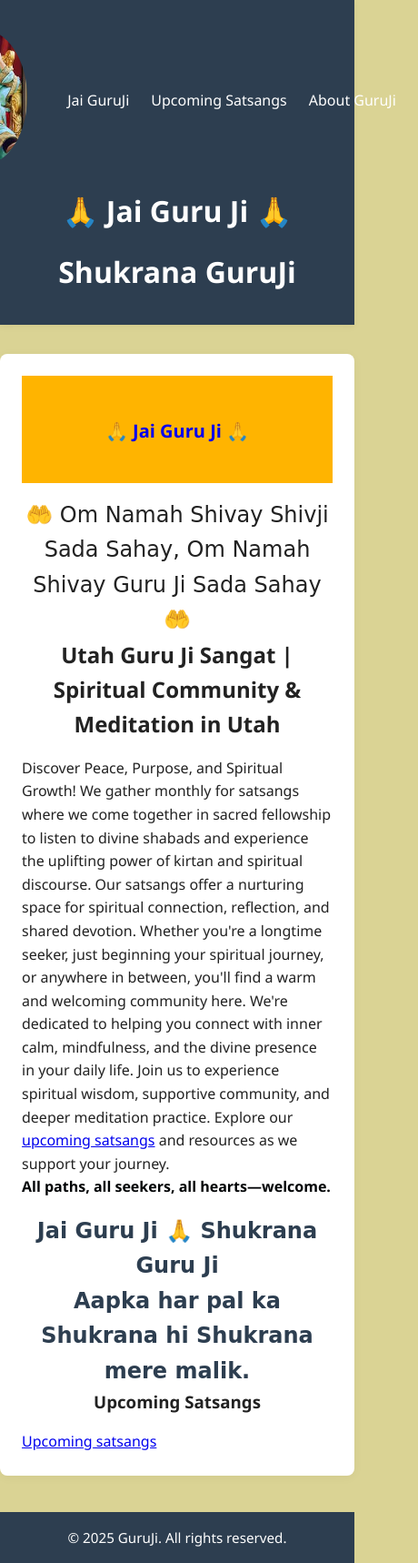
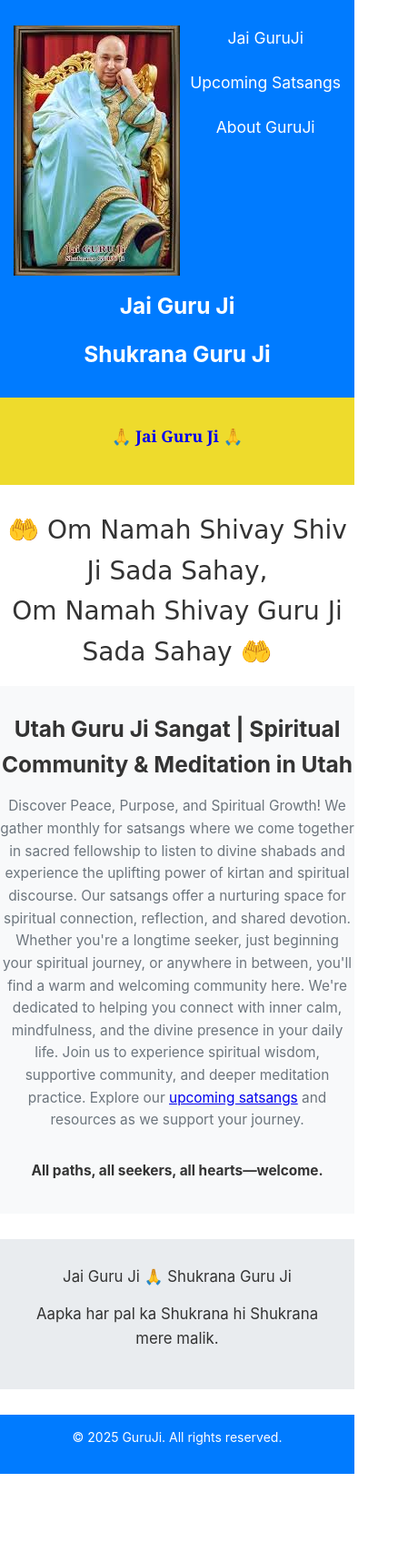
Before and after one commit to mverma45/gurujiwebsite, a plain HTML site: page index.html in a window 390 px wide. Shown: the whole page at 91% size, 460 px wide, since content can reach past the window. After the commit the page ends 1620 px from the top, so only its background shows below. Drawn offline with Linux system fonts and the light colour scheme; files that its build step writes are made by us from their sources.

Commit message:
redid the website, so it looks more cleaner

```diff
--- a/index.html
+++ b/index.html
@@ -5,9 +5,7 @@
 		<meta
 			name="viewport"
 			content="width=device-width, initial-scale=1.0" />
-		<link
-			rel="stylesheet"
-			href="styles.css" />
+
 		<title>GuruJi Website</title>
 		<link
 			rel="icon"
@@ -15,31 +13,30 @@
 			href="./faviconGuruJi.jpg" />
 		<link
 			rel="stylesheet"
-			href="/CSS/styles.css" />
+			href="./style.css" />
 	</head>
 	<body>
 		<header>
-			<nav>
+			<nav class="guruji-nav">
 				<img
-					src="GuruJi.jpeg"
-					alt="GuruJi"
-					class="logo" />
-				<ul>
+					src="./GuruJi.jpeg"
+					alt="GuruJi" />
+
+				<ul class="guruji-nav-links">
 					<li><a href="./index.html">Jai GuruJi</a></li>
 					<li><a href="./satsangs.html">Upcoming Satsangs</a></li>
 					<li><a href="./about.html">About GuruJi</a></li>
-					<a
-						href="wa.me"
-						target="_blank">
-					</a>
-					<!-- <li><a href="#">Videos</a></li> -->
 				</ul>
 			</nav>
-			<h1>&#x1F64F; Jai Guru Ji &#x1F64F;</h1>
-			<h1>Shukrana GuruJi</h1>
+
+			<section class="guruji-slogan">
+				<h1>Jai Guru Ji<br /></h1>
+				<h1>Shukrana Guru Ji</h1>
+			</section>
 		</header>
+
 		<main>
-			<section class="hero">
+			<section class="guruji-hero">
 				<h2>
 					<a
 						href="https://www.gurujisangatfoundation.com/our-guruji.html"
@@ -51,13 +48,15 @@
 
 			<section class="guruji-mantrajaap">
 				<p>
-					&#x1F932; Om Namah Shivay Shivji Sada Sahay, Om Namah Shivay Guru Ji
-					Sada Sahay &#x1F932;
+					&#x1F932; Om Namah Shivay Shiv Ji Sada Sahay, <br />Om Namah Shivay
+					Guru Ji Sada Sahay &#x1F932;
 				</p>
 			</section>
+
 			<section class="guruji-community-heading">
 				<h1>Utah Guru Ji Sangat | Spiritual Community & Meditation in Utah</h1>
-				<p>
+
+				<p class="guruji-community-intro">
 					Discover Peace, Purpose, and Spiritual Growth! We gather monthly for
 					satsangs where we come together in sacred fellowship to listen to
 					divine shabads and experience the uplifting power of kirtan and
@@ -71,16 +70,18 @@
 					our <a href="./satsangs.html">upcoming satsangs</a> and resources as
 					we support your journey.
 				</p>
-				<strong>All paths, all seekers, all hearts—welcome.</strong>
+
+				<h3>All paths, all seekers, all hearts—welcome.</h3>
 			</section>
+
 			<section class="guruji-thankfulness">
 				<p>Jai Guru Ji 🙏 Shukrana Guru Ji</p>
 				<p>Aapka har pal ka Shukrana hi Shukrana mere malik.</p>
 			</section>
-			<section>
-				<h3>Upcoming Satsangs</h3>
+
+			<!-- <section class="guruji-upcoming-satsangs-link">
 				<p><a href="./satsangs.html">Upcoming satsangs</a></p>
-			</section>
+			</section> -->
 			<!-- <section class="donation">
 				<h3>Support Our Mission</h3>
 				<p>
@@ -90,7 +91,8 @@
 				</p>
 			</section> -->
 		</main>
-		<footer>
+
+		<footer class="guruji-footer">
 			<p>&copy; 2025 GuruJi. All rights reserved.</p>
 		</footer>
 	</body>
--- /dev/null
+++ b/style.css
@@ -0,0 +1,254 @@
+* {
+	margin: 0;
+	padding: 0;
+	box-sizing: border-box;
+}
+
+:root {
+	--primary-color: #007bff;
+	--secondary-color: #6c757d;
+	--text-color: #333;
+	--bg-color: #fff;
+}
+
+html {
+	font-size: 16px;
+}
+
+body {
+	font-family: -apple-system, BlinkMacSystemFont, 'Segoe UI', Roboto, Oxygen,
+		Ubuntu, Cantarell, sans-serif;
+	color: var(--text-color);
+	background-color: var(--bg-color);
+	line-height: 1.6;
+}
+/* header */
+.guruji-nav {
+	display: flex;
+	justify-content: space-evenly;
+	padding: 1rem 0.25rem;
+	background-color: var(--primary-color);
+}
+
+.guruji-nav-links {
+	font-size: 1.25em;
+	list-style: none;
+	display: flex;
+	gap: 1.5rem;
+	align-items: center;
+}
+
+.guruji-hero {
+	text-align: center;
+	padding: 2rem 0;
+	background-color: #eedb2c;
+	margin-bottom: 2rem;
+}
+
+.guruji-hero a {
+	text-decoration: none;
+	font-family: Georgia, 'Times New Roman', Times, serif;
+	font-size: 1em;
+}
+
+.guruji-slogan {
+	font-size: 2em;
+	text-align: center;
+	margin-bottom: 1rem;
+}
+
+.guruji-mantrajaap {
+	font-family: cursive;
+	font-size: 2em;
+	text-align: center;
+}
+
+.guruji-community-heading {
+	max-width: 65em;
+	margin: 0 auto;
+	padding: 2rem 0;
+	background-color: #f8f9fa;
+	text-align: center;
+}
+
+.guruji-community-intro {
+	max-width: 75em;
+	margin: 1rem auto 0 auto;
+	font-size: 1.1em;
+	color: var(--secondary-color);
+	padding-bottom: 2em;
+}
+
+.guruji-thankfulness {
+	background-color: #e9ecef;
+	padding: 2rem;
+	text-align: center;
+	margin: 2rem 0;
+	font-size: 1.2em;
+}
+
+.guruji-upcoming-satsangs-map h3 {
+	text-align: center;
+	margin-bottom: 2rem;
+	font-weight: 400;
+}
+
+.guruji-upcoming-satsangs-table {
+	width: 80%;
+	border-collapse: collapse;
+	margin: 2% auto;
+	padding-bottom: 2em;
+}
+.guruji-upcoming-satsangs-table tr:nth-child(even) {
+	background-color: #f2f2f2;
+}
+
+.guruji-upcoming-satsangs-table th {
+	background-color: var(--primary-color);
+	color: white;
+}
+
+.guruji-upcoming-satsangs-table th,
+.guruji-upcoming-satsangs-table td {
+	border: 1px solid #ddd;
+	padding: 1em;
+	text-align: center;
+}
+
+.guruji-footer {
+	background-color: var(--primary-color);
+	color: white;
+	text-align: center;
+	padding: 1rem 0;
+	margin-top: 2rem;
+}
+
+.guruji-story-section {
+	max-width: 65em;
+	margin: 0 auto;
+	padding: 2rem 1rem;
+}
+
+.guruji-story-section h2 {
+	text-align: center;
+	margin-bottom: 1rem;
+}
+
+.guruji-story-section img {
+	display: block;
+	margin: 1rem auto;
+	max-width: 70%;
+	height: 25em;
+	border-radius: 8px;
+}
+
+/* Container */
+.container {
+	max-width: 1200px;
+	margin: 0 auto;
+	padding: 0 20px;
+}
+
+/* Header & Navigation */
+header {
+	background-color: var(--primary-color);
+	color: white;
+	padding: 1rem 0;
+}
+
+nav ul {
+	list-style: none;
+	display: flex;
+	gap: 2rem;
+	flex-wrap: wrap;
+}
+
+nav a {
+	color: white;
+	text-decoration: none;
+	transition: opacity 0.3s;
+}
+
+nav a:hover {
+	opacity: 0.8;
+}
+
+/* Grid Layout */
+.grid {
+	display: grid;
+	grid-template-columns: repeat(auto-fit, minmax(250px, 1fr));
+	gap: 2rem;
+}
+
+/* Buttons */
+button,
+.btn {
+	padding: 0.75rem 1.5rem;
+	background-color: var(--primary-color);
+	color: white;
+	/* border: none; */
+	border-radius: 4px;
+	cursor: pointer;
+	font-size: 1rem;
+	transition: background-color 0.3s;
+	margin: 1em;
+}
+
+button:hover,
+.btn:hover {
+	background-color: #0056b3;
+}
+
+/* Responsive Typography */
+h1 {
+	font-size: clamp(1.5rem, 5vw, 3rem);
+	margin-bottom: 1rem;
+}
+
+h2 {
+	font-size: clamp(1.25rem, 4vw, 2rem);
+	margin-bottom: 0.75rem;
+}
+
+h3 {
+	font-size: clamp(1.1rem, 3vw, 1.5rem);
+	margin-bottom: 0.5rem;
+}
+
+p {
+	margin-bottom: 1rem;
+}
+
+/* Tablet (768px and up) */
+@media (max-width: 768px) {
+	nav ul {
+		flex-direction: column;
+		gap: 1rem;
+	}
+
+	.grid {
+		grid-template-columns: 1fr;
+		gap: 1.5rem;
+	}
+
+	html {
+		font-size: 14px;
+	}
+}
+
+/* Mobile (480px and down) */
+@media (max-width: 480px) {
+	.container {
+		padding: 0 15px;
+	}
+
+	button,
+	.btn {
+		width: 100%;
+		padding: 0.75rem 1rem;
+	}
+
+	h1 {
+		font-size: 1.75rem;
+	}
+}
--- a/styles.css
+++ /dev/null
@@ -1,215 +0,0 @@
-/* index.css */
-
-/* Reset some default browser styles */
-* {
-	margin: 0;
-	padding: 0;
-	box-sizing: border-box;
-}
-
-/* Body styling */
-body {
-	font-family: 'Segoe UI', Arial, sans-serif;
-	background: #ccc26bb7;
-	color: #222;
-	line-height: 1.6;
-}
-
-.tangerine-regular {
-	font-family: 'Tangerine', cursive;
-	font-weight: 400;
-	font-style: normal;
-}
-
-.tangerine-bold {
-	font-family: 'Tangerine', cursive;
-	font-weight: 700;
-	font-style: normal;
-}
-
-/* Header styles */
-header {
-	background: #2d3e50;
-	color: #fff;
-	padding: 24px 0;
-	text-align: center;
-	box-shadow: 0 2px 8px rgba(0, 0, 0, 0.05);
-}
-
-/* Navigation styles */
-nav {
-	margin: 16px 0;
-}
-nav ul {
-	list-style: none;
-	display: flex;
-	justify-content: center;
-	gap: 24px;
-}
-nav a {
-	color: #fff;
-	text-decoration: none;
-	font-weight: 500;
-	transition: color 0.2s;
-}
-nav a:hover {
-	color: #ffb400;
-	transition: 1s;
-}
-
-/* Main content */
-.hero {
-	background: #ffb400;
-	color: #fff;
-	padding: 40px 20px;
-	text-align: center;
-}
-.hero h1 {
-	font-size: 2.5rem;
-	margin-bottom: 16px;
-}
-.hero p {
-	font-size: 1.2rem;
-}
-
-.hero h2 a {
-	font-size: 1.25rem;
-	margin-bottom: 16px;
-	text-decoration: none;
-}
-h1 {
-	text-align: center;
-	margin-bottom: 16px;
-}
-.guruji-mantrajaap {
-	font-family: 'Tangerine', cursive;
-	font-weight: 400;
-	font-style: normal;
-	font-size: 1.5rem;
-	text-align: center;
-	margin-top: 16px;
-}
-
-.guruji-thankfulness {
-	font-family: 'Tangerine', cursive;
-	font-weight: 700;
-	font-style: normal;
-	font-size: 1.5rem;
-	text-align: center;
-	margin-top: 16px;
-	color: #2d3e50;
-}
-
-main {
-	max-width: 100%;
-	margin: 32px auto;
-	padding: 24px;
-	background: #fff;
-	border-radius: 8px;
-	box-shadow: 0 2px 12px rgba(0, 0, 0, 0.04);
-}
-
-h3 {
-	text-align: center;
-	margin-bottom: 16px;
-}
-
-strong {
-	color: #000305;
-}
-/* Footer styles */
-footer {
-	background: #2d3e50;
-	color: #fff;
-	text-align: center;
-	padding: 16px 0;
-	margin-top: 40px;
-	font-size: 0.95rem;
-}
-
-/* Responsive design */
-@media (max-width: 100%) {
-	main {
-		padding: 12px;
-	}
-	nav ul {
-		flex-direction: column;
-		gap: 12px;
-	}
-}
-
-img {
-	max-width: 30%;
-	height: auto;
-	border-radius: 8px;
-	margin-bottom: 16px;
-}
-
-table {
-	width: 100%;
-	border-collapse: collapse;
-	margin-top: 20px;
-	margin-left: 5px;
-}
-
-th,
-td {
-	text-align: left;
-}
-
-th {
-	background-color: #f4f4f4;
-}
-
-tr:nth-child(even) {
-	background-color: #f9f9f9;
-}
-
-tr:hover {
-	background-color: #f1f1f1;
-}
-
-.logo {
-	max-width: 100px;
-	height: auto;
-	border-radius: 50%;
-	margin-bottom: 8px;
-}
-
-nav {
-	display: flex;
-	align-items: center;
-	justify-content: center;
-	gap: 24px;
-}
-
-nav ul {
-	display: flex;
-	justify-content: center;
-	gap: 24px;
-	margin-left: 20px;
-}
-
-nav a {
-	font-size: 100%;
-	text-wrap: nowrap;
-}
-
-nav a:hover {
-	color: #ffb400;
-	text-decoration: underline;
-}
-
-header nav {
-	display: flex;
-	align-items: center;
-	justify-content: center;
-}
-
-header {
-	background: #2d3e50;
-	color: #fff;
-	padding: 16px 0;
-	text-align: center;
-	box-shadow: 0 2px 8px rgba(0, 0, 0, 0.05);
-}
```
Also changed, not shown: about.html (+11 -19 lines), satsangs.html (+14 -41 lines), whatsapp.jpeg (deleted).
